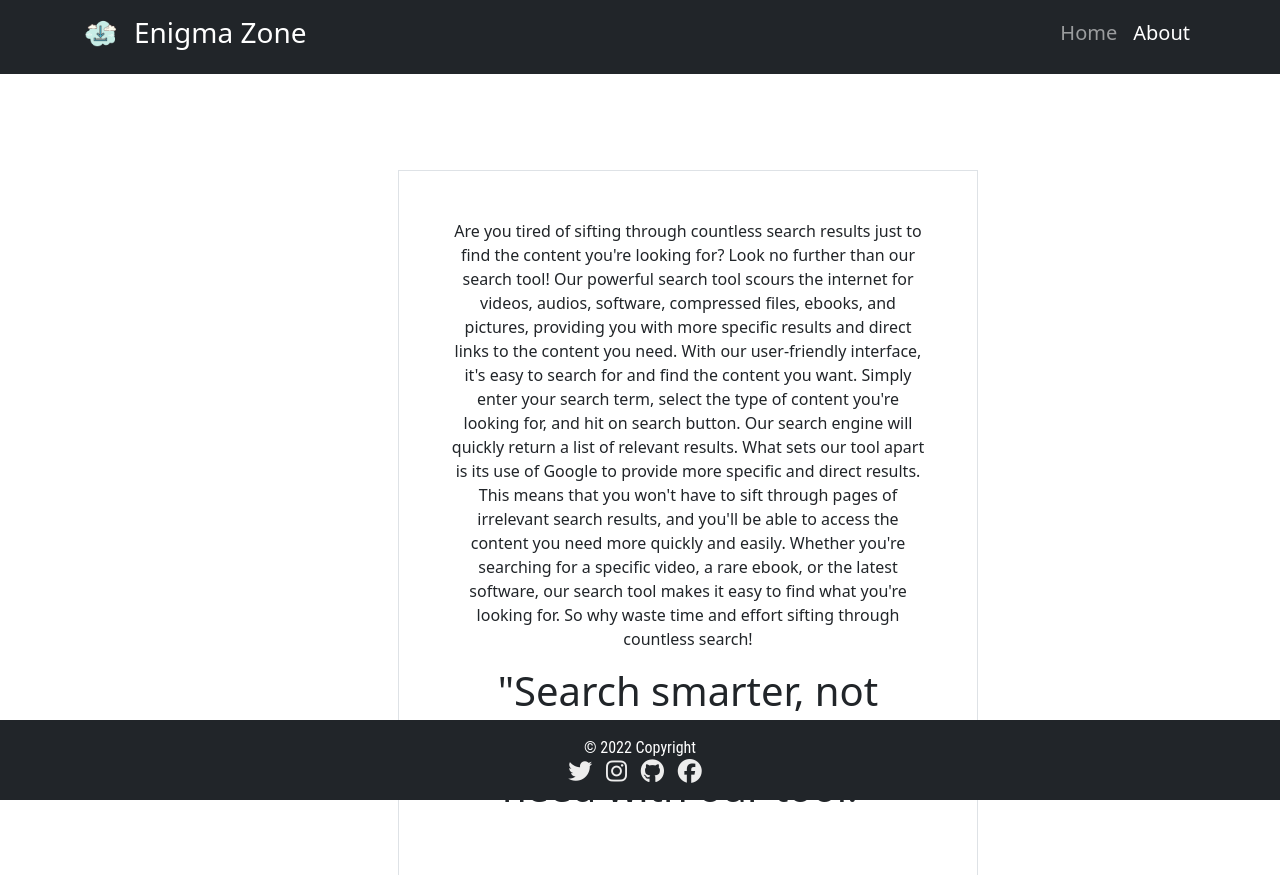
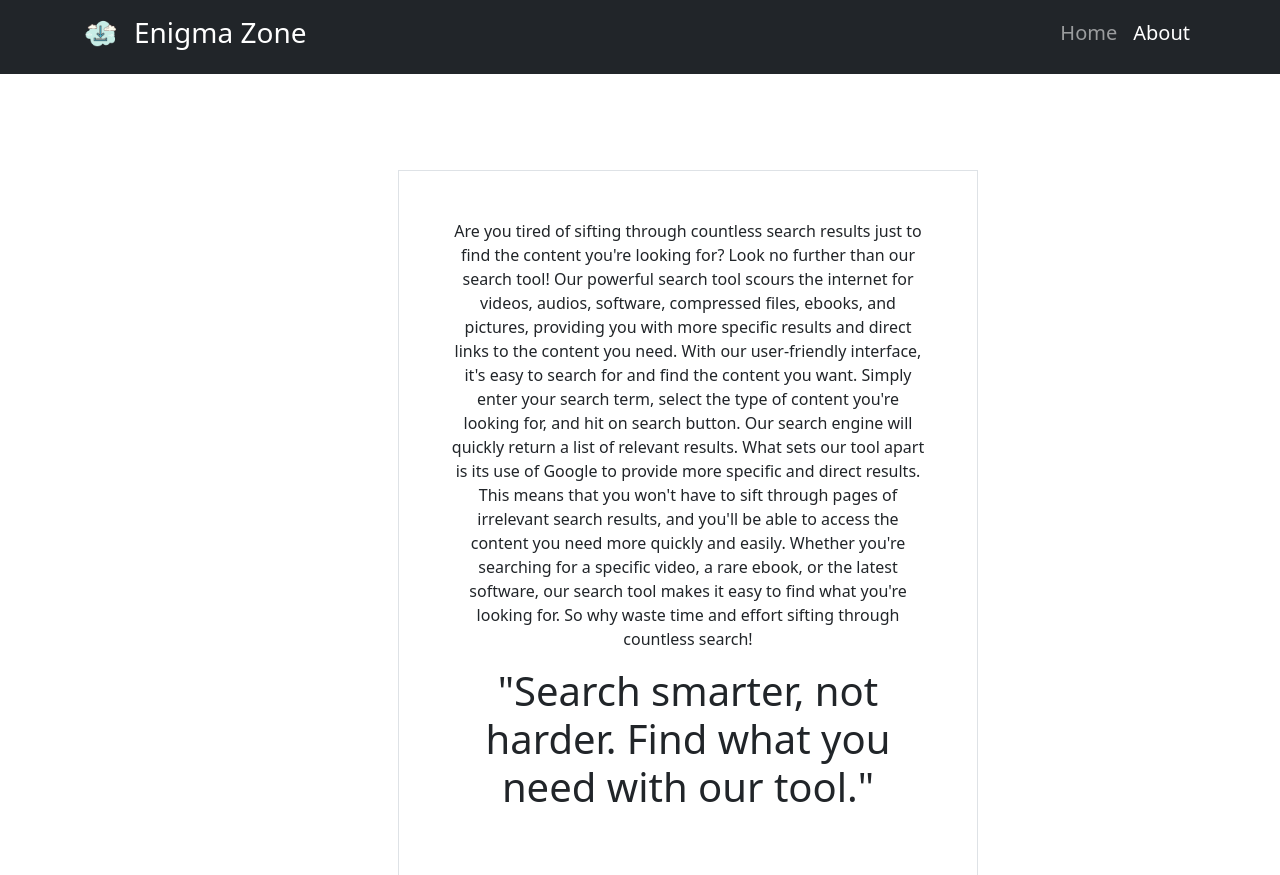
Before and after one commit to Avijit-roy/Enigma-Zone, a plain HTML site: page about.html in a window 1280 px wide. Shown: the top 875 px of the page. Drawn offline with nearby package versions, Linux system fonts and the light colour scheme.

Commit message:
Update about.html

```diff
--- a/about.html
+++ b/about.html
@@ -79,25 +79,6 @@
   </div>
 
 
-
-
-  <div class="text-center p-3 bg-dark text-white"
-    style="background-color: rgba(0, 0, 0, 0.2); font-family: 'Roboto Condensed', sans-serif; bottom: 0; position:absolute; width: 100%;">
-    © 2022 Copyright
-    <div>
-      <a href="https://twitter.com/AvijitR67180451" target="_blank"><i class="fa-brands fa-twitter fa-xl"
-          style="cursor: pointer; color: rgb(237, 237, 237);  margin-right: 10px;"></i></a>
-      <a href="https://www.instagram.com/_avijit_.roy/" target="_blank"><i class="fa-brands fa-instagram fa-xl"
-          style="cursor: pointer; color: rgb(237, 237, 237); margin-right: 10px;"></i></a>
-      <a href="https://github.com/Avijit-roy" target="_blank"><i class="fa-brands fa-github fa-xl"
-          style="cursor: pointer; color: rgb(237, 237, 237);  margin-right: 10px;"></i></a>
-      <a href="https://www.facebook.com/profile.php?id=100012785528632" target="_blank"><i
-          class="fa-brands fa-facebook fa-xl"
-          style="cursor: pointer; color: rgb(237, 237, 237); margin-right: 10px;"></i></a>
-    </div>
-  </div>
-
-
   <script src="https://cdn.jsdelivr.net/npm/bootstrap@5.0.2/dist/js/bootstrap.bundle.min.js"
     integrity="sha384-MrcW6ZMFYlzcLA8Nl+NtUVF0sA7MsXsP1UyJoMp4YLEuNSfAP+JcXn/tWtIaxVXM"
     crossorigin="anonymous"></script>
```
